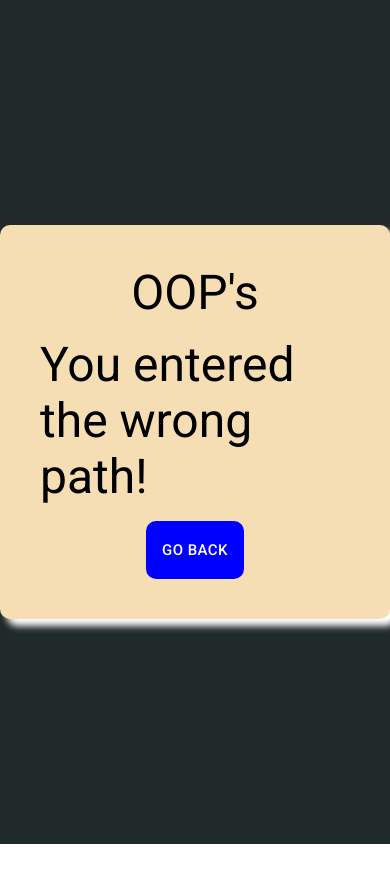
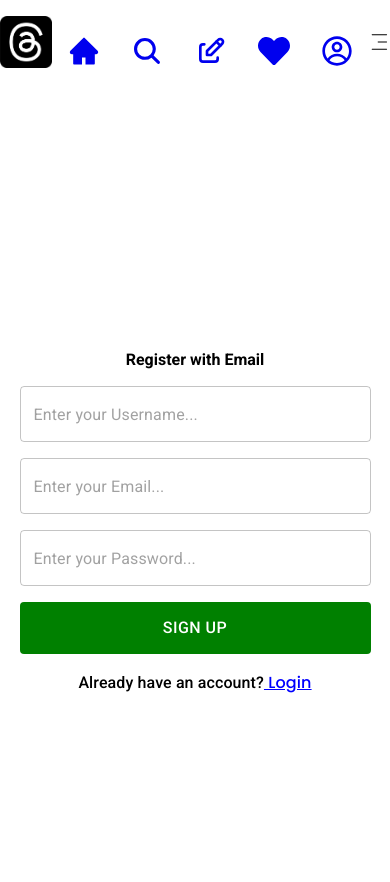
Before and after one commit to sakshamVerma08/ThreadsClone_Project, a React (Vite) app in the folder client/: page /register in a window 390 px wide. Shown: the top 882 px of the page. Before the commit the page ends 844 px from the top, so only its background shows below. Built offline with nearby package versions, Linux system fonts and the light colour scheme; a web font is replaced by a local one.

Commit message:
Made the clone litte bit responsive, completed the functionality of error page

```diff
--- a/client/src/App.jsx
+++ b/client/src/App.jsx
@@ -11,6 +11,7 @@
 import Threads from "./Pages/Protected/Profile/Threads";
 import Replies from "./Pages/Protected/Profile/Replies";
 import Repost from "./Pages/Protected/Profile/Repost";
+import SinglePost from "./Pages/Protected/SinglePost";
 const App = () => {
   const [headerStatus, setHeaderStatus] = useState("visible");
   return (
@@ -20,13 +21,14 @@
           <Routes>
             <Route exact path="/" element={<Protectedlayout />}>
               <Route exact path="" element={<Home />} />
-              <Route exact path="post/:id" element={<h1>This is a post</h1>} />
+              <Route exact path="post/:id" element={<SinglePost />} />
               <Route exact path="search" element={<Search />} />
               <Route exact path="profile" element={<Profilelayout />}>
                 <Route exact path="threads/:id" element={<Threads />} />
                 <Route exact path="replies/:id" element={<Replies />} />
                 <Route exact path="repost/:id" element={<Repost />} />
               </Route>
+              <Route exact path="/register" element={<Register />} />
             </Route>
 
             <Route
--- a/client/src/Pages/Error.jsx
+++ b/client/src/Pages/Error.jsx
@@ -1,6 +1,6 @@
 import { Button, Stack, Typography } from "@mui/material";
 import React from "react";
-
+import { Link } from "react-router-dom";
 const Error = ({ setHeaderStatus }) => {
   setHeaderStatus("not visible");
   return (
@@ -10,29 +10,36 @@
         height={"100vh"}
         flexDirection={"row"}
         justifyContent={"center"}
-        alignItems={"center"}
-        sx={{
-          backgroundColor: "rgb(32, 42, 43)",
-
-        }}
+        alignItems={"flex-start"}
+        sx={{}}
       >
         <Stack
           p={5}
+          mt={15}
           flexDirection={"column"}
-          bgcolor={"wheat"}
           alignItems={"center"}
           borderRadius={"10px"}
-          boxShadow={"7px 7px 7px white"}
-          gap={2}
+          gap={5}
         >
-          <Typography variant="h3">OOP's</Typography>
-          <Typography variant="h3">You entered the wrong path!</Typography>
-          <Button
-            size="large"
-            sx={{ p: 2, bgcolor: "blue", color: "white", borderRadius: "10px" }}
-          >
-            Go Back
-          </Button>
+          <Typography variant="h2">Sorry, this page isn't available</Typography>
+          <Typography variant="h4">
+            The link you followed may be broken , or the page may have been
+            removed.
+          </Typography>
+          <Link to="/">
+            <Button
+              href="/"
+              size="large"
+              sx={{
+                p: 2,
+                bgcolor: "blue",
+                color: "white",
+                borderRadius: "10px",
+              }}
+            >
+              Go Back to your Feed
+            </Button>
+          </Link>
         </Stack>
       </Stack>
     </>
--- a/client/src/Pages/Protected/Home.jsx
+++ b/client/src/Pages/Protected/Home.jsx
@@ -1,4 +1,4 @@
-import { Stack } from "@mui/material";
+import { Button, Stack } from "@mui/material";
 import React from "react";
 import Input from "../../components/Home/Input";
 import Post from "../../components/Home/Post";
@@ -10,9 +10,18 @@
       <Stack gap={2} mb={10} flexDirection={"column"}>
         <Post />
         <Post />
-        <Post />
-        <Post />
       </Stack>
+      <Button
+        size="large"
+        sx={{
+          my: 5,
+          p: 3,
+          textDecoration: "underline",
+          cursor: "pointer",
+        }}
+      >
+        LOAD MORE
+      </Button>
     </>
   );
 };
--- a/client/src/Pages/Protected/Profile/Replies.jsx
+++ b/client/src/Pages/Protected/Profile/Replies.jsx
@@ -1,9 +1,14 @@
-import React from 'react'
-
+import React from "react";
+import { Stack } from "@mui/material";
+import Comments from "../../../components/Home/Post/Comments";
 const Replies = () => {
   return (
-    <>Replies</>
-  )
-}
+    <>
+      <Stack flexDirection={"column"} mx={"auto"} width={"800px"} gap={2}>
+        <Comments />
+      </Stack>
+    </>
+  );
+};
 
-export default Replies
+export default Replies;
--- a/client/src/Pages/Protected/Profile/Repost.jsx
+++ b/client/src/Pages/Protected/Profile/Repost.jsx
@@ -1,9 +1,20 @@
-import React from 'react'
-
+import React from "react";
+import { Stack } from "@mui/material";
+import Post from "../../../components/Home/Post";
 const Repost = () => {
   return (
-    <>Repost</>
-  )
-}
+    <>
+      <Stack
+        flexDirection={"column"}
+        mx={"auto"}
+        gap={2}
+        width={"100%"}
+        mb={10}
+      >
+        <Post />
+      </Stack>
+    </>
+  );
+};
 
-export default Repost
+export default Repost;
--- a/client/src/Pages/Protected/Profile/Threads.jsx
+++ b/client/src/Pages/Protected/Profile/Threads.jsx
@@ -1,9 +1,20 @@
-import React from 'react'
-
+import React from "react";
+import { Stack } from "@mui/material";
+import Post from "../../../components/Home/Post";
 const Threads = () => {
   return (
-    <>Threads</>
-  )
-}
+    <>
+      <Stack
+        flexDirection={"column"}
+        mx={"auto"}
+        gap={2}
+        width={"100%"}
+        mb={10}
+      >
+        <Post />
+      </Stack>
+    </>
+  );
+};
 
-export default Threads
+export default Threads;
--- a/client/src/Pages/Protected/Protectedlayout.jsx
+++ b/client/src/Pages/Protected/Protectedlayout.jsx
@@ -1,15 +1,17 @@
 import React from "react";
 import { Outlet } from "react-router-dom";
 import Header from "../../components/common/Header";
-import { Stack } from "@mui/material";
+import { Stack, useMediaQuery } from "@mui/material";
 const Protectedlayout = () => {
+  const _700 = useMediaQuery("(min-width:700px)");
+
   return (
     <>
       <Stack
         flexDirection={"column"}
         mx={"auto"}
         minWidth={"100%"}
-        maxWidth={"800px"}
+        maxWidth={_700 ? "800px" : "90%"}
         overflow={"hidden"}
       >
         <Header />
--- /dev/null
+++ b/client/src/Pages/Protected/SinglePost.jsx
@@ -0,0 +1,30 @@
+import React, { useState } from "react";
+import { Stack, TextField } from "@mui/material";
+import Post from "../../components/Home/Post";
+import Comments from "../../components/Home/Post/Comments";
+const SinglePost = () => {
+  const [comment, setComment] = useState("");
+
+  return (
+    <>
+      <Stack flexDirection={"column"} gap={2} my={5}>
+        <Post />
+        <Stack flexDirection={"column"} width={"80%"} mx={"auto"} gap={2}>
+          <Comments />
+        </Stack>
+        <TextField
+          variant="outlined"
+          autoFocus
+          placeholder="Comment here .."
+          id="Comment"
+          sx={{ width: "50%", mx: "auto", my: 5, p: 1 }}
+          onChange={(e) => {
+            setComment(e.target.value);
+          }}
+        />
+      </Stack>
+    </>
+  );
+};
+
+export default SinglePost;
--- a/client/src/Pages/Register.jsx
+++ b/client/src/Pages/Register.jsx
@@ -1,7 +1,40 @@
-import { Button, Stack, TextField, Typography } from "@mui/material";
-import React from "react";
+import {
+  Button,
+  Stack,
+  TextField,
+  Typography,
+  useMediaQuery,
+} from "@mui/material";
+import React, { useState } from "react";
 
 const Register = () => {
+  // MEDIA QUERIES
+  //******************** */
+  const _700 = useMediaQuery("(min-width:700px)");
+
+  /*********************************** */
+
+  // State to track whether a user is logged in or not.
+  const [login, setLogin] = useState(false);
+
+  // Username, Email and password states, to keep updating the changing input field
+  const [username, setUsername] = useState("");
+  const [email, setEmail] = useState("");
+  const [password, setPassword] = useState("");
+  const toggleLogin = () => {
+    setLogin((prev) => !prev);
+  };
+
+  const handleLogin = () => {
+    const data = { email, password };
+    console.log(data);
+  };
+
+  const handleRegister = () => {
+    const data = { username, email, password };
+    console.log(data);
+  };
+
   return (
     <>
       <Stack
@@ -10,24 +43,55 @@
         flexDirection={"row"}
         justifyContent={"center"}
         alignItems={"center"}
-        sx={{
-          background: "url('/register-bg.webp')",
-          backgroundRepeat: "no-repeat",
-          backgroundSize: "100% 400px",
-        }}
+        sx={
+          _700
+            ? {
+                background: "url('/register-bg.webp')",
+                backgroundRepeat: "no-repeat",
+                backgroundSize: "100% 400px",
+              }
+            : null
+        }
       >
-        <Stack flexDirection={"column"} width={"40%"} gap={2} mt={20}>
+        <Stack
+          flexDirection={"column"}
+          width={_700 ? "40%" : "90%"}
+          gap={2}
+          mt={_700 ? 20 : 0}
+        >
           <Typography
             variant="h5"
-            fontSize={"1.5rem"}
+            fontSize={_700 ? "1.5rem" : "1rem"}
             fontWeight={"bold"}
             alignSelf={"center"}
           >
-            Register with Email
+            {login ? "Login with Email" : "Register with Email"}
           </Typography>
-          <TextField variant="outlined" placeholder="Enter your Username..." />
-          <TextField variant="outlined" placeholder="Enter your Email..." />
-          <TextField variant="outlined" placeholder="Enter your Password..." />
+
+          {login ? null : (
+            <TextField
+              variant="outlined"
+              placeholder="Enter your Username..."
+              onChange={(e) => {
+                setUsername(e.target.value);
+              }}
+            />
+          )}
+
+          <TextField
+            variant="outlined"
+            placeholder="Enter your Email..."
+            onChange={(e) => {
+              setEmail(e.target.value);
+            }}
+          />
+          <TextField
+            variant="outlined"
+            placeholder="Enter your Password..."
+            onChange={(e) => {
+              setPassword(e.target.value);
+            }}
+          />
           <Button
             size={"large"}
             sx={{
@@ -40,15 +104,19 @@
                 transform: "scale(1.1)",
               },
             }}
+            onClick={login ? handleLogin : handleRegister}
           >
-            SIGN UP
+            {login ? "Sign In" : "Sign Up"}
           </Button>
           <Typography
             variant="subtitle2"
-            fontSize="1.5rem"
+            fontSize={_700 ? "1.5rem" : "1rem"}
             alignSelf={"center"}
           >
-            Already have an account? <span className="login-link">Log In</span>
+            {login ? "Don't have an account" : "Already have an account?"}
+            <span className="login-link" onClick={toggleLogin}>
+              {login ? "Sign Up " : " Login"}
+            </span>
           </Typography>
         </Stack>
       </Stack>
--- /dev/null
+++ b/client/src/components/Home/Post/Comments.jsx
@@ -0,0 +1,44 @@
+import React from "react";
+import { Avatar, Stack, Typography } from "@mui/material";
+import { IoIosMore } from "react-icons/io";
+
+const Comments = () => {
+  return (
+    <>
+      <Stack
+        flexDirection={"row"}
+        justifyContent={"space-between"}
+        mx={"auto"}
+        width={"90%"}
+        pb={4}
+        px={2}
+        borderBottom={"1px solid grey"}
+      >
+        <Stack flexDirection={"row"} gap={2}>
+          <Avatar src="" alt="" />
+          <Stack flexDirection={"column"}>
+            <Typography variant="h5" fontWeight="bold" fontSize={"1rem"}>
+              Rishab
+            </Typography>
+            <Typography variant="subtitle2" fontSize={"0.9rem"}>
+              Congratulations on the Project Completion.
+            </Typography>
+          </Stack>
+        </Stack>
+
+        <Stack
+          color="grey"
+          flexDirection={"row"}
+          alignItems={"center"}
+          gap={2}
+          fontSize={"0.9rem"}
+        >
+          <p>24 Minutes</p>
+          <IoIosMore size={28} />
+        </Stack>
+      </Stack>
+    </>
+  );
+};
+
+export default Comments;
--- a/client/src/index.css
+++ b/client/src/index.css
@@ -61,4 +61,6 @@
 
 #profileContainer {
   min-height: 88.25vh;
+  padding: 5vh 25vw;
+  width: 100%;
 }
```
Also changed, not shown: client/src/Pages/Protected/Profile/Profilelayout.jsx (+4 -13 lines).
